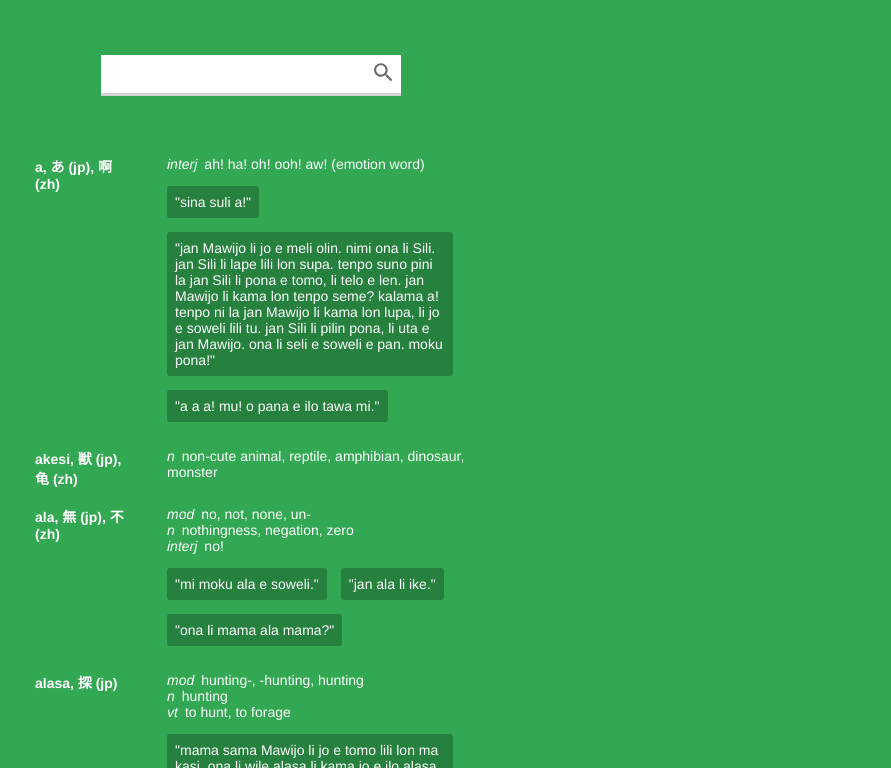
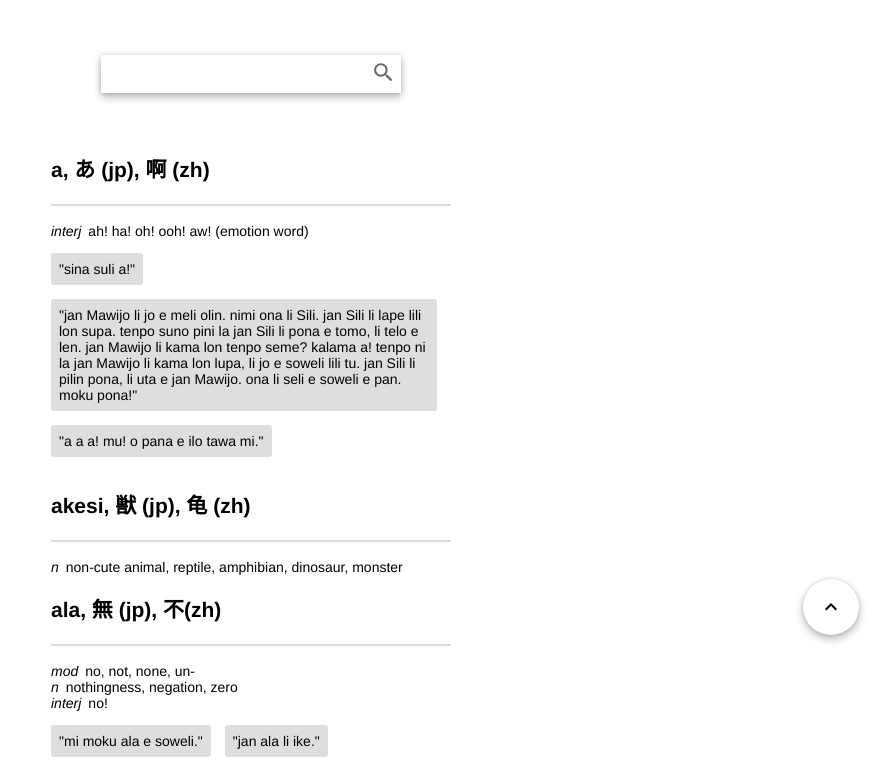
Before and after one commit to linnnus/toki-pona-dictionary, a plain HTML site: page index.html in a window 1280 px wide. Shown: the part 133-901 px from the top of the page, without its empty margins (389-1280 px from the left). Drawn offline with Linux system fonts and the light colour scheme.

Commit message:
add "to the top"-button and better css

```diff
--- a/css/main.css
+++ b/css/main.css
@@ -1,11 +1,16 @@
 html {
   font: 14px Helvetica, "Lucida Grande", Arial, sans-serif;
-  color: white;
+
+	--main-color: #fffff;
+	--accent-color: #dedede;
+	--text-color: #00000;
+
 }
 
 body {
   margin: 0;
-  background-color: #a83232
+  background-color: var(--main-color);
+	color: var(--text-color);
 }
 
 .title {
@@ -16,7 +21,7 @@ body {
 }
 
 .title:active {
-  background-color: #912c2c;
+  background-color: var(--accent-color);
 }
 
 /* add a bit of spacing */
@@ -35,9 +40,45 @@ li.res-notification {
   text-align: center;
 }
 
+div.fab {
+	position: fixed;
+	right: 16px;
+	bottom: 16px;
+	z-index: 10;
+
+	width: 56px;
+	height: 56px;
+	background-color: var(--main-color);
+	display: flex; /*somehow this makes the svg align prperly */
+	border-radius: 100%;
+}
+
+svg.fab-svg {
+	margin: auto;
+	fill: var(--text-color);
+}
+
+.shadow {
+	-webkit-box-shadow: 0 0 4px rgba(0,0,0,.14),0 4px 8px rgba(0,0,0,.28);
+	-moz-box-shadow: 0 0 4px rgba(0,0,0,.14),0 4px 8px rgba(0,0,0,.28);
+	box-shadow: 0 0 4px rgba(0,0,0,.14),0 4px 8px rgba(0,0,0,.28);
+}
+
 /******************************* ENTRIES **************************************/
+
+.entry {
+	width: 90%;
+	margin: auto;
+}
+
 .entry > .word {
   font-weight: bold;
+	width: 90px;
+	text-align: left;
+	display: block;
+	width: 100%;
+	padding-bottom: 1em;
+	border-bottom: 2px solid var(--accent-color);
 }
 
 ul.definition-list {
@@ -45,10 +86,10 @@ ul.definition-list {
 }
 
 .examples > li {
-  background-color: #912c2c;
+  background-color: var(--accent-color);
   padding: 5px;
   border-style: solid;
-  border-color: #912c2c;
+  border-color: var(--accent-color);
   width: fit-content;
   display: inline-block;
   margin-right: 1em; /* i have no idea why this is here, but im scared of removing it */
@@ -59,6 +100,7 @@ ul.definition-list {
 /* remove list styling all lists  */
 ul {
   list-style-type: none;
+	padding: 0;
 }
 
 /* remove indents on all  */
@@ -79,7 +121,7 @@ span.notes {
 /*************************************** SEARCH ************************/
 .search {
   width: fit-content;
-  background-color: white;
+  /* background-color: var(--main-color); */
 
   border: 0;
   padding: 0;
@@ -87,7 +129,6 @@ span.notes {
   display: flex;
   flex-direction: row;
   align-items: stretch;
-  border-bottom: 3px solid lightgrey;
 }
 
 .search > .text {
@@ -99,7 +140,7 @@ span.notes {
 }
 
 .search .submit {
-  background-color: white;
+  background-color: var(--main-color);
   border: none;
   padding: 0;
 }
@@ -142,50 +183,27 @@ body::-webkit-scrollbar {
 /*************************** DESKTOP VIEW *************************************/
 @media only screen and (min-width: 700px) {
 
-  body {
-    background-color: #32a852
-  }
-
   /* remove side-padding on main list */
   ul.list {
     padding: 0;
   }
 
   .entry {
-    display: flex;
-    width: fit-content;
-    height: fit-content;
+    width: 400px;
     margin: 0 auto 12px auto;
-  }
-
-  .word {
-    width: 90px;
-    text-align: left;
-    align-self: baseline;
-    display: block;
-    margin: 0 3em 0 0;
-  }
-
-  .stuff-container {
-    align-self: flex-end;
-    width: 300px;
-  }
-
-  .examples > li {
-    background-color: #26803e;
-    border-color: #26803e;
   }
 
   .title {
     font-size: 3em;
   }
 
-  .title:active {
-    background-color: #26803e;
-  }
-
   div.info, li.res-notification {
     max-width: 390px;
   }
 
+	div.fab {
+		position: fixed;
+		right: 32px;
+		bottom: 32px;
+	}
 }
--- a/index.html
+++ b/index.html
@@ -11,7 +11,7 @@
   <div class="content">
     <h1 class="title" id="title">Toki Pona dictionary</h1>
 
-    <form class="search" id="form">
+    <form class="search shadow" id="form">
       <input type="text" id="text" class="text">
       <button type="submit" class="submit" id="submit">
         <svg viewbox="0 0 24 24" class="svg" id="svg">
@@ -43,6 +43,13 @@
 
       </div>
 
+			<div class="fab shadow" onclick="window.scrollTo({top: 0, behavior: 'smooth'});">
+					<svg class="fab-svg" xmlns="http://www.w3.org/2000/svg" height="24" viewBox="0 0 24 24" width="24">
+						<path d="M0 0h24v24H0z" fill="none"/>
+						<path d="M7.41 15.41L12 10.83l4.59 4.58L18 14l-6-6-6 6z"/>
+					</svg>
+			</div>
+
       <!-- scripts to be loaded after DOM -->
       <script src="data/dictionary.js" charset="utf-8"></script>
       <script src="js/populateList.js" charset="utf-8"></script>
--- a/js/populateList.js
+++ b/js/populateList.js
@@ -36,7 +36,7 @@ function populateList(definitions) {
     li.classList.add('entry');
 
     // create word
-    let word = document.createElement('P');
+    let word = document.createElement('H2');
     word.textContent = entry['word'];
     if (entry['alternatives']) { // add alternatives
       word.textContent += ', ' + entry['alternatives'].join(', ');
```
